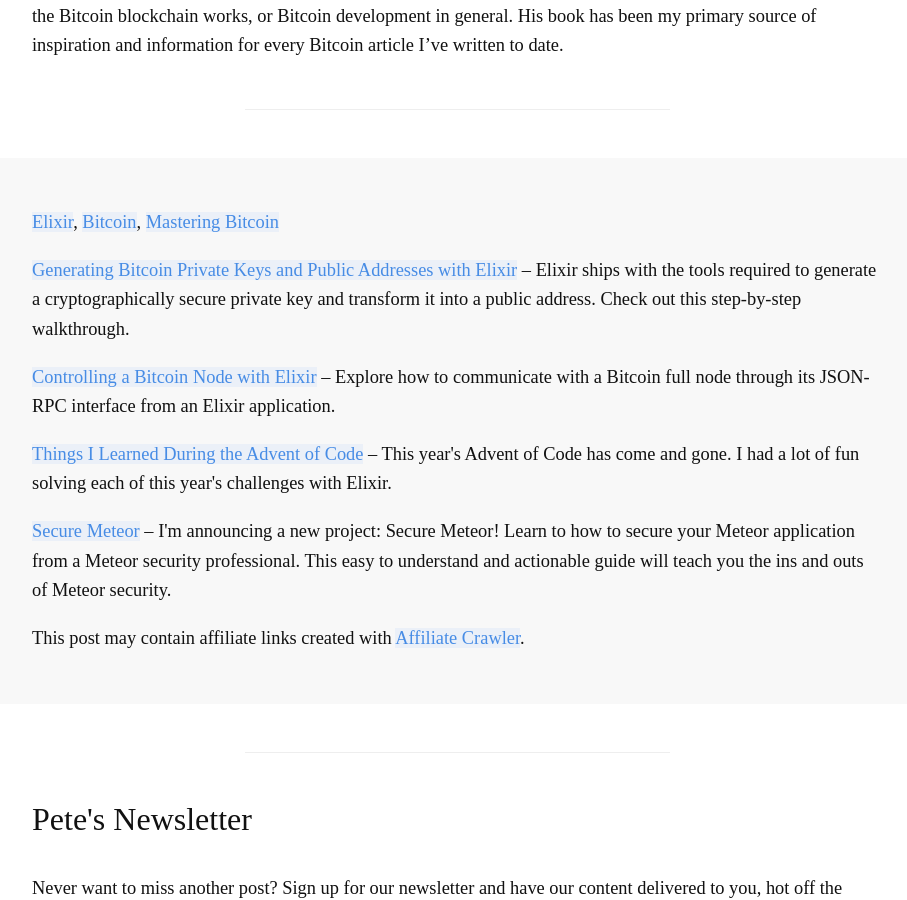
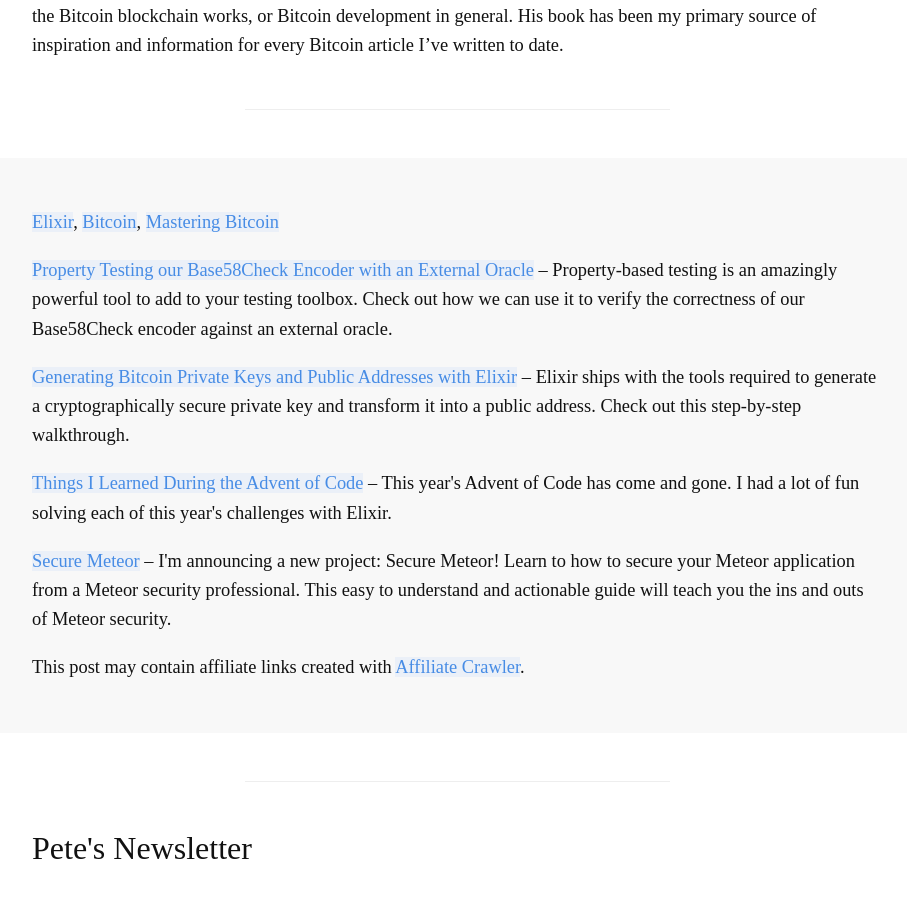
Before and after one commit to pcorey/pcorey.github.io, a Jekyll site: the page built from _posts/2018-01-08-bitcoins-base58check-in-pure-elixir.markdown, in a window 1280 px wide and 900 px high, scrolled down 6459 px. Shown: the whole window, without its empty margins (183-1090 px from the left). Built offline with Jekyll 4.4.1, drawn with Linux system fonts in a browser that asks for light colours; nearby versions of some CDN libraries; comment, search, counter and statistics services are not loaded; some of the changed lines change nothing that is shown.

Commit message:
external oracle

```diff
--- a/_posts/2018-01-08-bitcoins-base58check-in-pure-elixir.markdown
+++ b/_posts/2018-01-08-bitcoins-base58check-in-pure-elixir.markdown
@@ -5,7 +5,7 @@
 author: "Pete Corey"
 date:   2018-01-08
 tags: ["Elixir", "Bitcoin", "Mastering Bitcoin"]
-related: ["/blog/2017/09/04/controlling-a-bitcoin-node-with-elixir/", "/blog/2018/01/22/generating-bitcoin-private-keys-and-public-addresses-with-elixir/"]
+related: ["/blog/2018/01/22/generating-bitcoin-private-keys-and-public-addresses-with-elixir/", "/blog/2018/02/12/property-testing-our-base58check-encoder-with-an-external-oracle/"]
 ---
 
 An important piece of the process of transforming a Bitcoin private key into a public address, as outlined in [the fantastic Mastering Bitcoin book](http://amzn.to/2E6gO0I), is the Base58Check encoding algorithm.
--- /dev/null
+++ b/_posts/2018-02-12-property-testing-our-base58check-encoder-with-an-external-oracle.markdown
@@ -0,0 +1,143 @@
+---
+layout: post
+title:  "Property Testing our Base58Check Encoder with an External Oracle"
+description: "Property-based testing is an amazingly powerful tool to add to your testing toolbox. Check out how we can use it to verify the correctness of our Base58Check encoder against an external oracle."
+author: "Pete Corey"
+date:   2018-02-12
+tags: ["Elixir", "Bitcoin", "Mastering Bitcoin"]
+related: ["/blog/2018/01/08/bitcoins-base58check-in-pure-elixir/"]
+---
+
+Recently, we wrote [a Base58Check encoder](http://www.petecorey.com/blog/2018/01/08/bitcoins-base58check-in-pure-elixir/) to power [our Bitcoin private key and public address generator](http://www.petecorey.com/blog/2018/01/22/generating-bitcoin-private-keys-and-public-addresses-with-elixir/). Being the diligent developers that we are, we added a unit test to ensure that our encoder was working as we expected.
+
+But was that enough?
+
+Call me a coward, but relying on a solitary unit test based on a single example pulled from a wiki article doesn’t instill huge amounts of confidence in our solution.
+
+Let’s thoroughly test our solution with the help of property-based testing tools and an external oracle!
+
+## Oracles and Property Testing
+
+The [Base58Check encoding](https://en.bitcoin.it/wiki/Base58Check_encoding) algorithm has been implemented many times by many different developers. Wouldn’t it be great if we could automatically check our implementation against theirs?
+
+We can!
+
+In [property-based testing](https://propertesting.com/) vernacular, this is known as using an oracle. [An oracle](https://www.hillelwayne.com/post/hypothesis-oracles/) is another implementation of your solution that is known to be correct under some  domain of inputs.
+
+Thankfully, we have a perfect oracle in the form of the [Bitcoin Explorer’s CLI tools](https://github.com/libbitcoin/libbitcoin-explorer). Bitcoin Explorer ships with [a `base58check-encode`{:.language-elixir} utility](https://github.com/libbitcoin/libbitcoin-explorer/wiki/bx-base58check-encode) that Base58Check encodes any Base16 string with a given version byte:
+
+<pre class='language-elixir'><code class='language-elixir'>
+> bx base58check-encode abc123 --version 0
+17WWM7GLKg9
+</code></pre>
+
+Given this oracle, we can thoroughly and concisely test our implementation with a single property. The primary desired property of our solution is that it should match the output of `bx base58check-encode`{:.language-elixir} for all valid inputs.
+
+## Getting Comfortable with our Tools
+
+Property testing is simple in concept, but more difficult in practice.
+
+It’s easy to say that for any given binary and any given byte, the output of our solution should match the output of my oracle. Actually generating those inputs and coordinating those test executions is a whole different ball game.
+
+Thankfully, the groundwork has already been laid for us, and there are plenty of Elixir-based property testing tools for us to chose from. For this exercise, let’s use [StreamData](https://github.com/whatyouhide/stream_data).
+
+----
+
+To get our feet wet, let’s write a simple property test using StreamData that verifies the [associative property](https://en.wikipedia.org/wiki/Associative_property) of the `Kernel.+/2`{:.language-elixir} addition function:
+
+<pre class='language-elixir'><code class='language-elixir'>
+property "addition is associative" do
+  check all a &lt;- integer(),
+            b &lt;- integer(),
+            c &lt;- integer() do
+    l = Kernel.+(Kernel.+(a, b), c)
+    r = Kernel.+(a, Kernel.+(b, c))
+    assert l == r
+  end
+end
+</code></pre>
+
+The `property`{:.language-elixir} keyword defines our new property test with a short description of the property under test.
+
+The `check all`{:.language-elixir} block lets us define our automatically generated inputs and a function block that will use those inputs to make assertions about our property.
+
+Put simply, we’re telling StreamData that we want three random integers: `a`{:.language-elixir}, `b`{:.language-elixir}, and `c`{:.language-elixir}. For every set of `a`{:.language-elixir}, `b`{:.language-elixir}, and `c`{:.language-elixir}, we want to verify that `(a + b) + c`{:.language-elixir} equals `a + (b + c)`{:.language-elixir}.
+
+StreamData does this by generating many (one hundred by default) random sets of `a`{:.language-elixir}, `b`{:.language-elixir}, and `c`{:.language-elixir} and checking them against our assertions. If any assertion fails, StreamData will try to “shrink” the input set (`a`{:.language-elixir}, `b`{:.language-elixir}, and `c`{:.language-elixir}, in this case) to the simplest possible failing test case and present it to us.
+
+<pre class='language-elixir'><code class='language-elixir'>
+> mix test
+.
+
+Finished in 0.06 seconds
+1 property, 0 failures
+</code></pre>
+
+Thankfully, addition is associative, and our test passes!
+
+## Consulting the Oracle
+
+Now let’s take the training wheels off and write a property test for our Base58Check encoder against our external oracle.
+
+First, we’ll define a new test block:
+
+<pre class='language-elixir'><code class='language-elixir'>
+property "gives the same results as bx base58check-encode" do
+end
+</code></pre>
+
+Within our test, we’ll generate two random variables, `key`{:.language-elixir} and `version`{:.language-elixir}:
+
+<pre class='language-elixir'><code class='language-elixir'>
+check all key &lt;- binary(min_length: 1),
+          version &lt;- byte() do
+end
+</code></pre>
+
+We’re telling StreamData that `key`{:.language-elixir} can be any non-empty binary, and that `version`{:.language-elixir} can be any byte.
+
+Now that we have our set of test data, we'll need to get the result of encoding `key`{:.language-elixir} with `version`{:.language-elixir} using our own implementation of the Base58Check encoding algorithm:
+
+<pre class='language-elixir'><code class='language-elixir'>
+result = Base58Check.encode(key, &lt;&lt;version>>)
+</code></pre>
+
+Next, we’ll use [Elixir's `System.cmd`{:.language-elixir}](https://hexdocs.pm/elixir/System.html#cmd/3) to call `bx base58check-encode`{:.language-elixir}, passing in our Base16-encoded `key`{:.language-elixir} string and our `version`{:.language-elixir} byte:
+
+<pre class='language-elixir'><code class='language-elixir'>
+oracle =
+  System.cmd("bx", [
+    "base58check-encode",
+    Base.encode16(key),
+    "--version",
+    "#{version}"
+  ])
+  |> elem(0)
+  |> String.trim()
+</code></pre>
+
+Now all that’s left to do is to verify that our `result`{:.language-elixir} matches the output of our `oracle`{:.language-elixir}:
+
+<pre class='language-elixir'><code class='language-elixir'>
+assert result == oracle
+</code></pre>
+
+If StreamData detects any failures in this assertion, it will simplify `key`{:.language-elixir} and `version`{:.language-elixir} to the simplest failing case and report the failure to us.
+
+But thankfully, our implementation of the Base58Check encoding algorithm passes the test:
+
+<pre class='language-elixir'><code class='language-elixir'>
+mix test
+.
+
+Finished in 1.0 seconds
+1 property, 0 failures
+</code></pre>
+
+## Final Thoughts
+
+I won’t pretend to be a property testing expert. I’m just a guy who’s read a few articles and who’s hopped on board the hype train. That said, property testing was the perfect tool for this job, and I can see it being an incredibly useful tool in the future. I’m excited to incorporate it into my testing arsenal.
+
+If you’re interested in property-based testing, I recommend you check out Fred Hebert’s [PropEr Testing](https://propertesting.com/), and Hillel Wayne’s articles on [hypothesis testing with oracle functions](https://www.hillelwayne.com/post/hypothesis-oracles/) and [property testing with contracts](https://www.hillelwayne.com/post/pbt-contracts/).
+
+Lastly, if you’re interested in Bitcoin development, I encourage you to check out Andreas Antonopoulos’ [Mastering Bitcoin](http://amzn.to/2GRJrkm).
```
